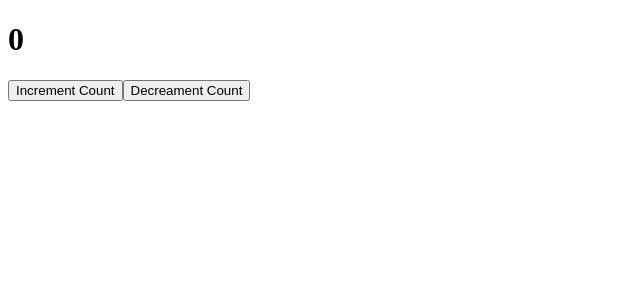
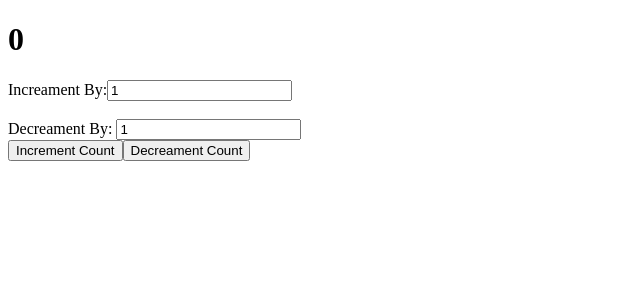
Before and after one commit to saeedali780/learn-react, a React (Vite) app: page / in a window 1280 px wide. Shown: the top 300 px of the page, without its empty margins (0-640 px from the left). Built offline with nearby package versions, Linux system fonts and the light colour scheme.

Commit message:
Using Complex Object As State In useReducer

```diff
--- a/src/App.jsx
+++ b/src/App.jsx
@@ -1,7 +1,7 @@
-import React, {useReducer } from 'react';
+import React, {act, useReducer } from 'react';
 
 const App = () => {
-  const [state,disptach] = useReducer(reducer,{count:0});
+  const [state,disptach] = useReducer(reducer,{count: 0, inreamentByValue: 1, decreamentByValue:1 });
   function reducer(state,action){
     if (action.type == 'increament') {
     //  return state + action.payload;
@@ -10,12 +10,24 @@ const App = () => {
     if (action.type == 'decreament') {
       return  {...state,count: state.count - action.payload } //state - action.payload;
     }
+    if(action.type === "setIncreament"){
+      return {...state, inreamentByValue: action.payload}
+    }
+    if(action.type === "setDecreament"){
+      return {...state, decreamentByValue: action.payload}
+    }
   }
   return (
     <div>
         <h1> {state.count}</h1>
-      <button onClick={()=> disptach({type: "increament", payload: 1})}>Increment Count</button>
-      <button onClick={()=> disptach({type: "decreament", payload: 1})}>Decreament Count</button>
+        <label>Increament By:</label>
+        <input type="text" value={state.inreamentByValue} onChange={(e)=> disptach({type: "setIncreament", payload: Number(e.target.value)})} />
+        <br /><br />
+        <label>Decreament By: </label>
+        <input type="text" value={state.decreamentByValue} onChange={(e)=> disptach({type: "setDecreament", payload: Number(e.target.value)})} />
+        <br />
+      <button onClick={()=> disptach({type: "increament", payload: state.inreamentByValue})}>Increment Count</button>
+      <button onClick={()=> disptach({type: "decreament", payload: state.decreamentByValue})}>Decreament Count</button>
     </div>
   )
 }
```
